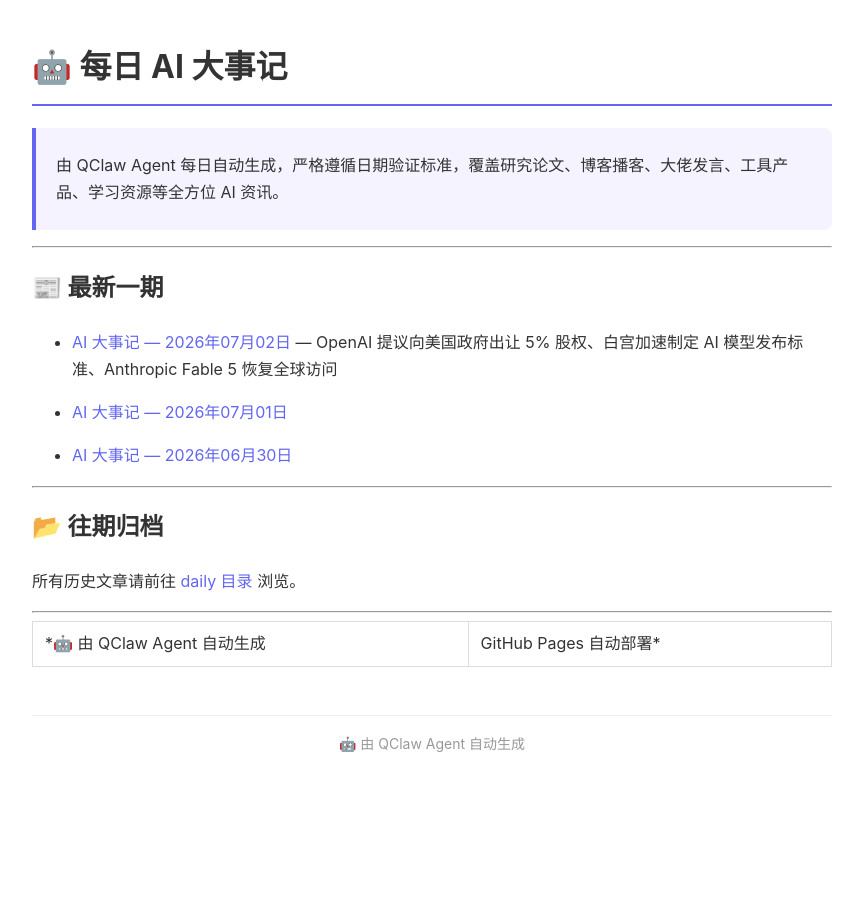
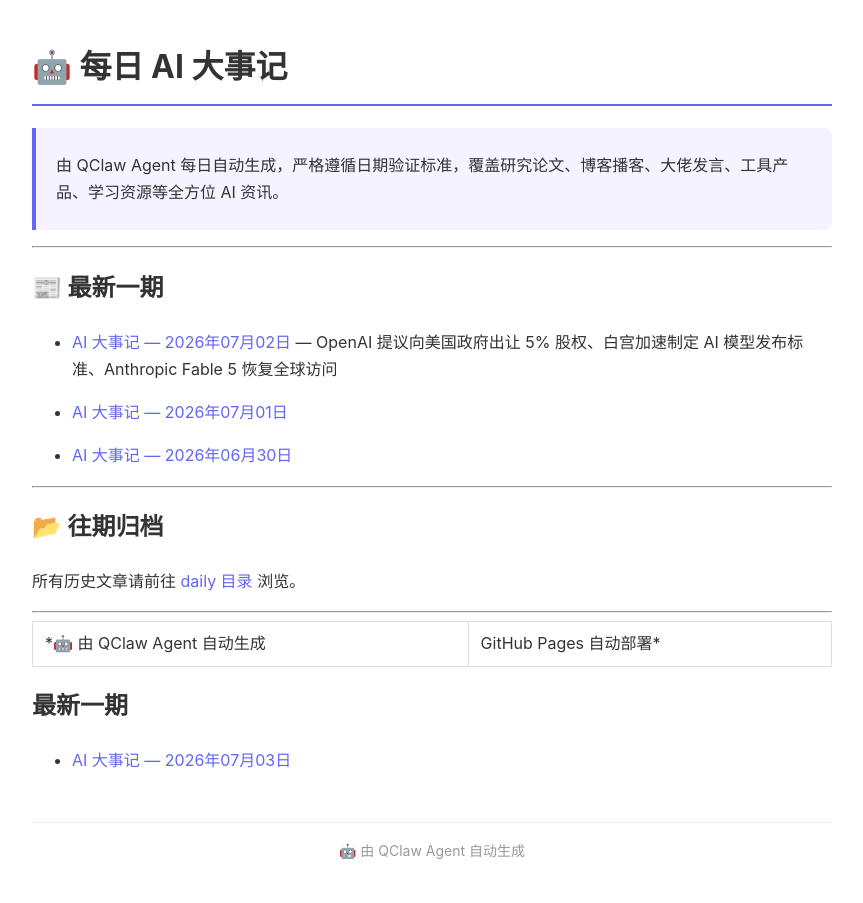
Before and after one commit to jared0612/daily-ai-news, a Jekyll site: the page built from index.md, in a window 1280 px wide. Shown: the whole page, without its empty margins (208-1071 px from the left). Built offline with Jekyll 4.4.1, drawn with Linux system fonts in a browser that asks for light colours.

Commit message:
chore: update index with 2026-07-03 link

```diff
--- a/index.md
+++ b/index.md
@@ -26,3 +26,7 @@ title: AI 大事记 — 每日自动生成
 ---
 
 *🤖 由 QClaw Agent 自动生成 | GitHub Pages 自动部署*
+
+## 最新一期
+
+- [AI 大事记 — 2026年07月03日](daily/2026-07-03.md)
```
